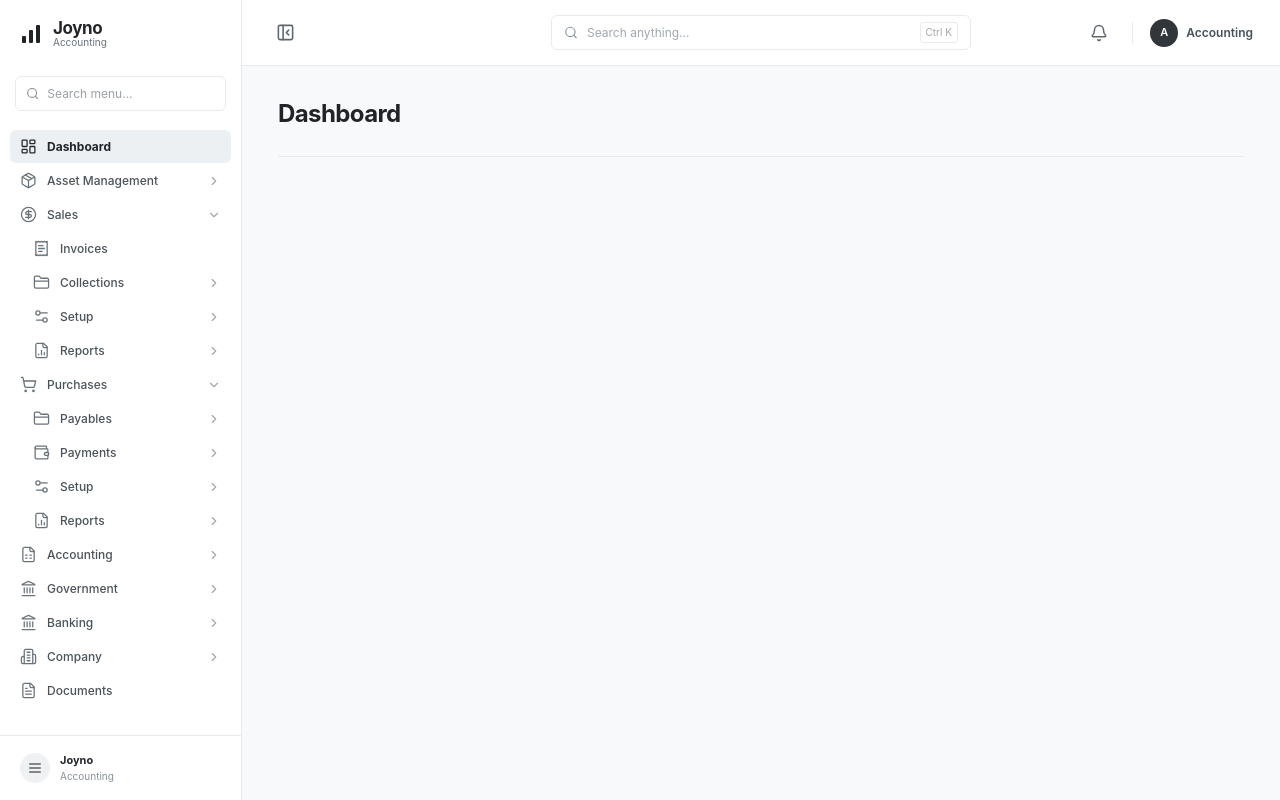
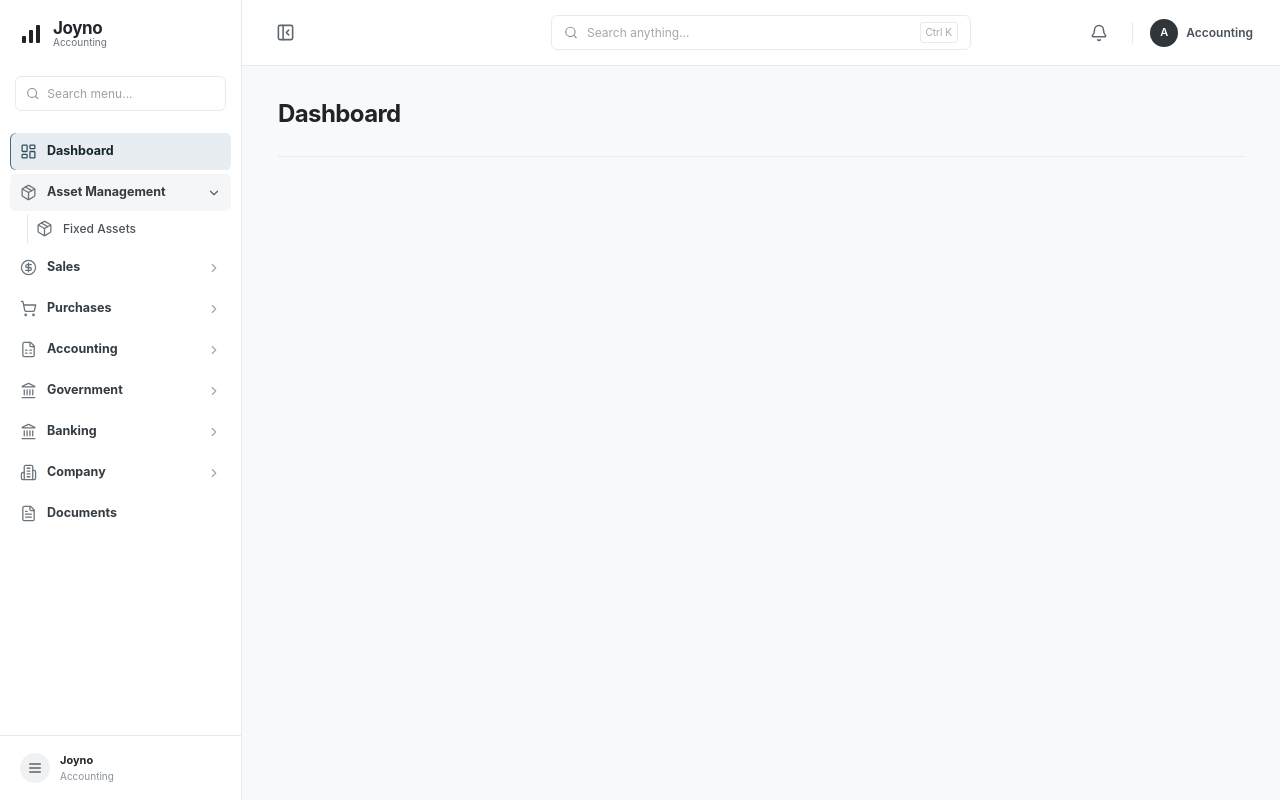
Before and after one commit to sauxxxxx/joynoacctg, a Vue app: page / in a window 1280 px wide. Both pictures are taken after a click on the button "Asset Management". Built offline with nearby package versions, Linux system fonts and the light colour scheme.

Commit message:
Improve sidebar navigation hierarchy

```diff
--- a/src/components/AppSidebar.vue
+++ b/src/components/AppSidebar.vue
@@ -18,7 +18,8 @@ const emit = defineEmits<{
 }>()
 
 const query = ref('')
-const expandedIds = ref<string[]>(['assets', 'sales', 'purchases'])
+const expandedIds = ref<string[]>(findAncestorIds(props.activeId))
+const activeAncestorIds = computed(() => findAncestorIds(props.activeId))
 const closeButton = ref<HTMLButtonElement | null>(null)
 
 watch(() => props.mobileOpen, (open) => {
@@ -26,7 +27,7 @@ watch(() => props.mobileOpen, (open) => {
 })
 
 watch(() => props.activeId, (id) => {
-  expandedIds.value = [...new Set([...expandedIds.value, ...findAncestorIds(id)])]
+  expandedIds.value = findAncestorIds(id)
 })
 
 function filterItems(items: NavigationItem[], term: string): NavigationItem[] {
@@ -46,6 +47,10 @@ const visibleItems = computed(() => {
 function toggle(id: string) {
   if (props.collapsed) {
     emit('expand')
+    return
+  }
+  if (navigation.some((item) => item.id === id)) {
+    expandedIds.value = expandedIds.value.includes(id) ? [] : [id]
     return
   }
   expandedIds.value = expandedIds.value.includes(id)
@@ -89,6 +94,7 @@ function select(id: string) {
           :item="item"
           :depth="0"
           :active-id="activeId"
+          :active-ancestor-ids="activeAncestorIds"
           :expanded-ids="expandedIds"
           :filtered="Boolean(query.trim())"
           @select="select"
--- a/src/components/NavNode.vue
+++ b/src/components/NavNode.vue
@@ -8,6 +8,7 @@ const props = defineProps<{
   item: NavigationItem
   depth: number
   activeId: string
+  activeAncestorIds: string[]
   expandedIds: string[]
   filtered: boolean
 }>()
@@ -24,7 +25,14 @@ const isExpanded = () => props.filtered || props.expandedIds.includes(props.item
   <li class="nav-node">
     <button
       class="nav-link"
-      :class="{ 'nav-link--active': activeId === item.id, 'nav-link--parent': item.children?.length }"
+      :class="{
+        'nav-link--active': activeId === item.id,
+        'nav-link--ancestor': activeAncestorIds.includes(item.id),
+        'nav-link--expanded': item.children?.length && isExpanded(),
+        'nav-link--module': depth === 0,
+        'nav-link--group': depth > 0 && item.children?.length,
+        'nav-link--deep-page': depth >= 2 && !item.children?.length,
+      }"
       :style="{ '--nav-depth': depth }"
       type="button"
       :title="item.label"
@@ -32,7 +40,7 @@ const isExpanded = () => props.filtered || props.expandedIds.includes(props.item
       :aria-expanded="item.children?.length ? isExpanded() : undefined"
       @click="item.children?.length ? emit('toggle', item.id) : emit('select', item.id)"
     >
-      <component :is="item.icon" v-if="item.icon" class="nav-link__icon" :size="17" :stroke-width="1.8" aria-hidden="true" />
+      <component :is="item.icon" v-if="item.icon && (depth < 2 || item.children?.length)" class="nav-link__icon" :size="17" :stroke-width="1.8" aria-hidden="true" />
       <span class="nav-link__label">{{ item.label }}</span>
       <ChevronDown
         v-if="item.children?.length"
@@ -42,13 +50,14 @@ const isExpanded = () => props.filtered || props.expandedIds.includes(props.item
         aria-hidden="true"
       />
     </button>
-    <ul v-if="item.children?.length && isExpanded()" class="nav-children">
+    <ul v-if="item.children?.length && isExpanded()" class="nav-children" :style="{ '--nav-depth': depth }">
       <NavNode
         v-for="child in item.children"
         :key="child.id"
         :item="child"
         :depth="depth + 1"
         :active-id="activeId"
+        :active-ancestor-ids="activeAncestorIds"
         :expanded-ids="expandedIds"
         :filtered="filtered"
         @select="emit('select', $event)"
--- a/src/styles.css
+++ b/src/styles.css
@@ -54,15 +54,24 @@ kbd { font-family: inherit; white-space: nowrap; font-size: 10px; color: #a1a8ae
 .sidebar__nav { flex: 1; min-height: 0; overflow-y: auto; overflow-x: hidden; padding: 4px 10px 18px; scrollbar-width: thin; scrollbar-color: #d6dadd transparent; }
 .nav-list, .nav-children { list-style: none; padding: 0; margin: 0; }
 .nav-node { margin: 1px 0; }
-.nav-link { width: 100%; min-height: 33px; display: flex; align-items: center; gap: 10px; padding: 0 10px 0 calc(10px + var(--nav-depth) * 13px); color: #4b535a; background: transparent; border: 0; border-radius: 6px; text-align: left; font-size: 12px; font-weight: 500; }
+.nav-list > .nav-node { margin: 4px 0; }
+.nav-children { position: relative; }
+.nav-children::before { content: ''; position: absolute; top: 2px; bottom: 2px; left: calc(17px + var(--nav-depth) * 16px); border-left: 1px solid #e2e7ea; pointer-events: none; }
+.nav-link { width: 100%; min-height: 33px; display: flex; align-items: center; gap: 10px; padding: 0 10px 0 calc(10px + var(--nav-depth) * 16px); color: #4b535a; background: transparent; border: 0; border-radius: 6px; text-align: left; font-size: 12px; font-weight: 500; }
+.nav-link--module { min-height: 37px; color: #343b41; font-size: 12.5px; font-weight: 650; }
+.nav-link--group { font-weight: 575; }
+.nav-link--ancestor { color: #242d33; }
+.nav-link--expanded.nav-link--module { background: #f4f6f7; }
+.nav-link--expanded.nav-link--group { background: #f8f9fa; color: #28343d; }
+.nav-link--deep-page { padding-left: calc(33px + var(--nav-depth) * 16px); }
 .nav-link:hover { background: var(--hover); color: var(--ink); }
-.nav-link--active { background: var(--selected); color: #1f252a; font-weight: 650; }
-.nav-link--active:hover { background: var(--selected); }
+.nav-link--active { background: #e7edf1; color: #15232d; font-weight: 650; box-shadow: inset 1px 0 #456b83; }
+.nav-link--active:hover { background: #e7edf1; }
 .nav-link__icon { flex: 0 0 auto; color: #6a737a; }
-.nav-link--active .nav-link__icon { color: #24292d; }
+.nav-link--active .nav-link__icon, .nav-link--ancestor .nav-link__icon { color: #344f60; }
 .nav-link__label { min-width: 0; flex: 1; white-space: nowrap; overflow: hidden; text-overflow: ellipsis; }
 .nav-link__chevron { flex: 0 0 auto; color: #a1a8ae; transform: rotate(-90deg); transition: transform 180ms ease; }
-.nav-link__chevron--open { transform: rotate(0); }
+.nav-link__chevron--open { transform: rotate(0); color: #4e606d; }
 .sidebar__no-results { padding: 12px 10px; color: var(--muted); font-size: 12px; }
 .sidebar__footer { display: flex; align-items: center; gap: 10px; min-height: 65px; padding: 0 20px; border-top: 1px solid var(--border); }
 .sidebar__footer-icon { width: 30px; height: 30px; display: grid; place-items: center; border-radius: 50%; background: #eff1f2; color: #5b646a; }
```
